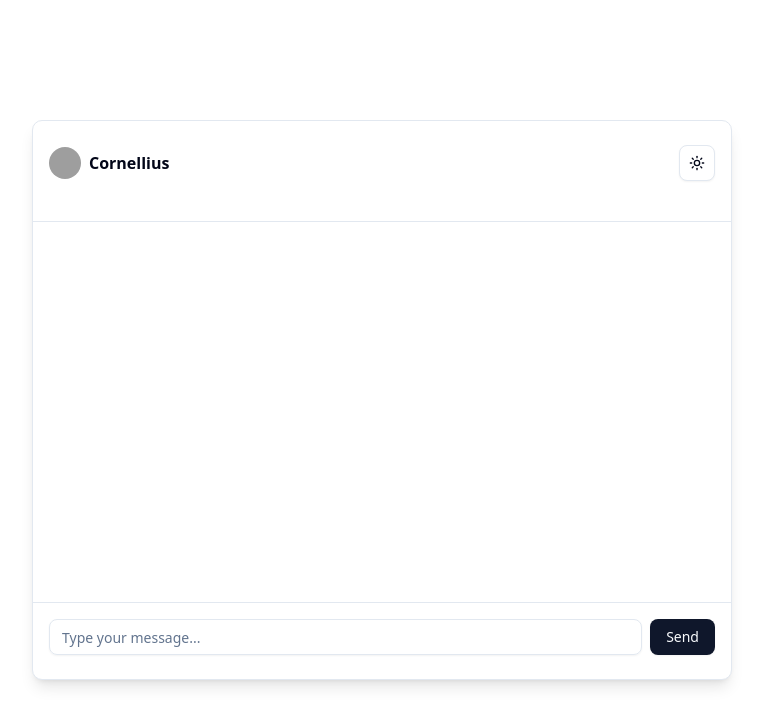
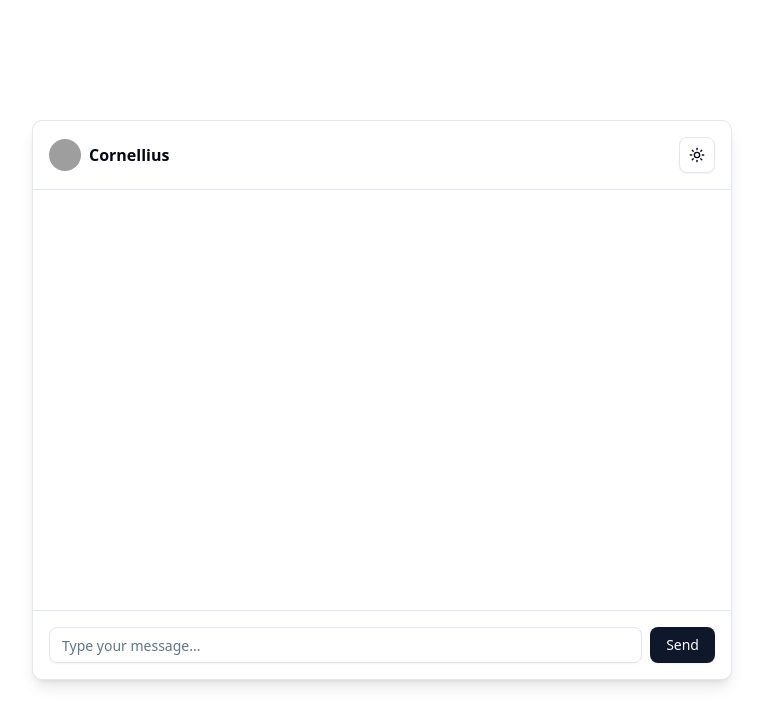
Before and after one commit to dominguetigs/chat-bot-experiment, a React (Vite) app: page / in a window 1280 px wide. Shown: the top 726 px of the page, without its empty margins (258-1021 px from the left). Built offline with nearby package versions, Linux system fonts and the light colour scheme; grey boxes are pictures that could not be loaded.

Commit message:
feat: update chat component styles

```diff
--- a/src/components/chat/index.tsx
+++ b/src/components/chat/index.tsx
@@ -7,7 +7,7 @@ import { ChatContent } from './content';
 
 export function Chat() {
   return (
-    <Card className="h-[100dvh] w-full shadow-none rounded-none sm:h-[70vh] sm:w-[700px] sm:shadow-lg sm:rounded-lg">
+    <Card className="h-[100dvh] w-full shadow-none rounded-none sm:h-[70vh] sm:w-[700px] sm:shadow-lg sm:rounded-lg gap-0 py-4">
       <ChatHeader />
 
       <Separator />
```
